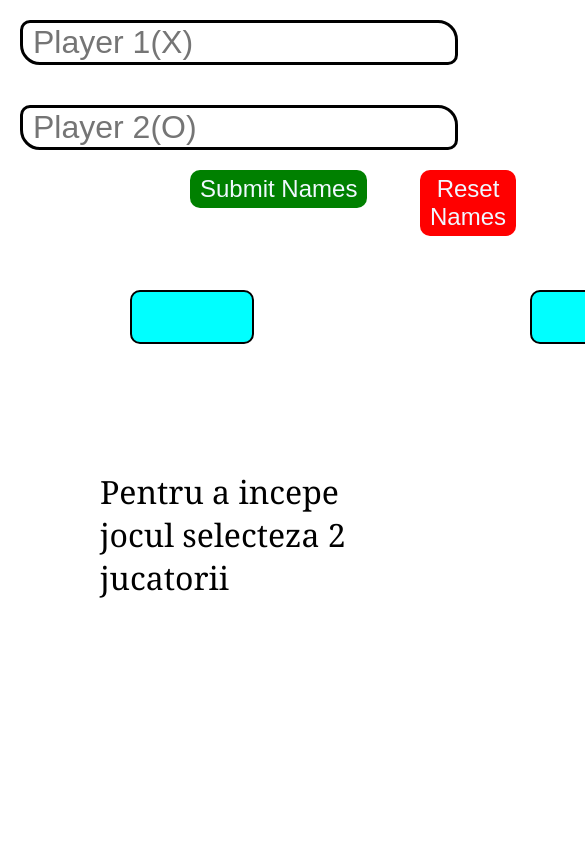
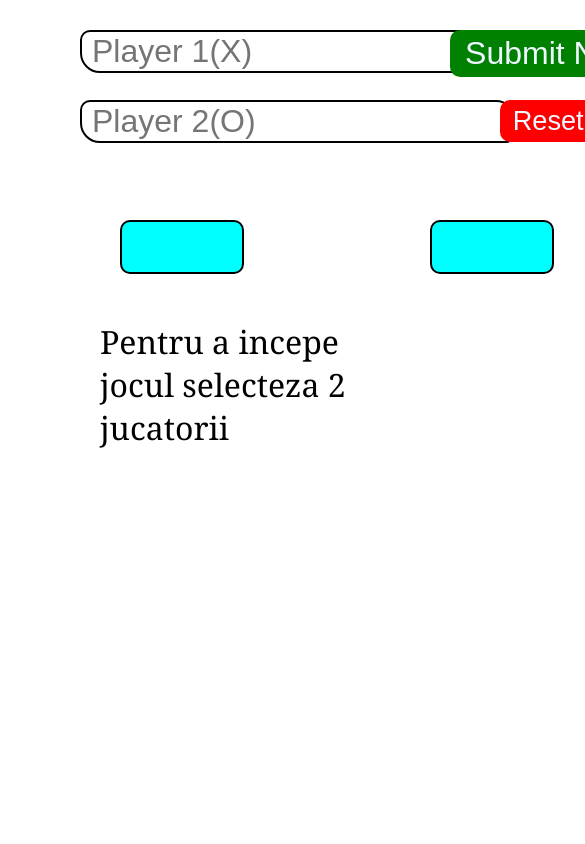
Before and after one commit to ChiracAndrei/Tic-Tac-Toe, a React (Create React App) app: page / in a window 390 px wide. Shown: the top 844 px of the page, 585 px wide, since content can reach past the window. Built offline with nearby package versions, Linux system fonts and the light colour scheme.

Commit message:
let you know if it is tie and some respoonsive style

```diff
--- a/src/App.css
+++ b/src/App.css
@@ -40,7 +40,7 @@
     position: absolute;
     margin-top: 70px;
     margin-left: 30px;
-    font-size: 1.5em;
+    font-size: 1.7em;
 }
 
 #startGame {
@@ -50,3 +50,54 @@
     margin-top: 300px;
     margin-left: 100px;
 }
+
+@media (max-width:1000px) {
+    #container {
+        margin-top: 260px;
+        margin-left: 150px;
+    }
+
+    .box {
+        height: 80px;
+        width: 80px;
+        font-size: 3em;
+    }
+
+    #resetGame {
+        margin-top: 550px;
+        margin-left: 180px;
+        font-size: 1.5em;
+    }
+
+    #status {
+        margin-top: 120px;
+        margin-left: 50px;
+        font-size: 1.6em;
+    }
+}
+
+@media (max-width:710px) {
+    #container {
+        margin-top: 400px;
+        margin-left: 100px;
+    }
+
+    .box {
+        height: 160px;
+        width: 160px;
+        font-size: 9em;
+    }
+
+    #resetGame {
+        margin-top: 950px;
+        margin-left: 200px;
+        font-size: 2.5em;
+        max-width: 230px;
+    }
+
+    #status {
+        margin-top: 290px;
+        margin-left: 60px;
+        font-size: 2.5em;
+    }
+}
--- a/src/Board.js
+++ b/src/Board.js
@@ -43,7 +43,6 @@ function Board({ player1, player2 }) {
         for (let i = 0; i < options.length; i++) {
             const [a, b, c] = options[i];
             if (box[a] && box[a] === box[b] && box[a] === box[c]) {
-                console.log(box[a]);
                 return box[a];
 
             }
@@ -53,14 +52,19 @@ function Board({ player1, player2 }) {
     if (!player1 || !player2) {
         return <div id="startGame">Pentru a incepe jocul selecteza 2 jucatorii</div>;
     }
-
+    function isTie(box) {
+        return box.every(square => square !== null);
+    }
 
 
     let status;
     let winnerResult = calculateWinner(box)
+
     if (winnerResult) {
         status = "Castigatorul este " + (winnerResult === 'X' ? player1 : player2);
 
+    } else if (isTie(box)) {
+        status = "Este egalitate!"
     } else {
         status = "Este randul lui: " + (turn ? player1 : player2);
     }
--- a/src/Names.js
+++ b/src/Names.js
@@ -106,8 +106,8 @@ export default function Names() {
     const filteredNames2 = namesList.filter(item => item.name.toLowerCase().includes(inputValue2.toLowerCase()));
 
     return (
-        <>
-            <div id='namesContainer'>
+
+        < div id='namesContainer' >
 
             <input
                 type="text"
@@ -161,11 +161,11 @@ export default function Names() {
 
             </ul>
 
+            <Board player1={savedValue1} player2={savedValue2} />
+        </div >
 
-            </div >
-            <Board player1={savedValue1} player2={savedValue2} />
 
-        </>
+
 
     )
 }
--- a/src/names.css
+++ b/src/names.css
@@ -86,7 +86,7 @@
     border: 3px solid black;
     min-width: 140px;
     border-radius: 5px;
-    min-height: 100px;
+    min-height: 150px;
     padding-top: 10px;
     max-height: 300px;
     overflow: scroll;
@@ -116,3 +116,134 @@
     border-radius: 10px;
     padding: 0px 5px;
 }
+
+
+
+@media (max-width:1000px) {
+
+
+    #input1 {
+        position: absolute;
+        font-size: 1.6em;
+        border: 2px solid black;
+
+    }
+
+    #input2 {
+        position: absolute;
+        margin-top: 80px;
+        font-size: 1.6em;
+        border: 2px solid black;
+    }
+
+    #submitBtn {
+        font-size: 1.3em;
+        margin-left: 350px;
+    }
+
+    #resetNamesBtn {
+        font-size: 1.3em;
+        margin-left: 350px;
+        margin-top: 60px;
+    }
+
+    #player1 {
+        font-size: 1.6em;
+        min-height: 30px;
+        min-width: 80px;
+        margin-top: 180px;
+        margin-left: 80px;
+
+    }
+
+    #player2 {
+        font-size: 1.6em;
+        min-height: 30px;
+        min-width: 80px;
+        margin-top: 180px;
+        margin-left: 350px;
+    }
+
+    #listNames {
+        margin-left: 550px;
+        margin-top: 150px;
+        font-size: 1.2em;
+    }
+
+    #listHeader {
+        margin-left: 550px;
+        margin-top: 110px;
+        font-size: 1.5em;
+    }
+
+
+}
+
+@media (max-width:710px) {
+
+
+    #input1 {
+        position: absolute;
+        font-size: 2em;
+        border: 2px solid black;
+        margin-left: 80px;
+        margin-top: 30px;
+
+    }
+
+    #input2 {
+        position: absolute;
+        margin-top: 80px;
+        font-size: 2em;
+        border: 2px solid black;
+        margin-left: 80px;
+        margin-top: 100px;
+    }
+
+    #submitBtn {
+        font-size: 2em;
+        margin-left: 450px;
+        margin-top: 10px;
+        min-width: 240px;
+    }
+
+    #resetNamesBtn {
+        font-size: 1.7em;
+        margin-left: 500px;
+        margin-top: 80px;
+        min-width: 190px;
+    }
+
+    #player1 {
+        font-size: 2em;
+        min-height: 40px;
+        min-width: 100px;
+        margin-top: 200px;
+        margin-left: 120px;
+
+    }
+
+    #player2 {
+        font-size: 2em;
+        min-height: 40px;
+        min-width: 100px;
+        margin-top: 200px;
+        margin-left: 430px;
+    }
+
+    #listNames {
+        margin-left: 200px;
+        margin-top: 1200px;
+        font-size: 2em;
+        min-width: 200px;
+
+    }
+
+    #listHeader {
+        margin-left: 200px;
+        margin-top: 1150px;
+        font-size: 2.3em;
+    }
+
+
+}
```
Lines whose indentation alone changed are shown as unchanged.
